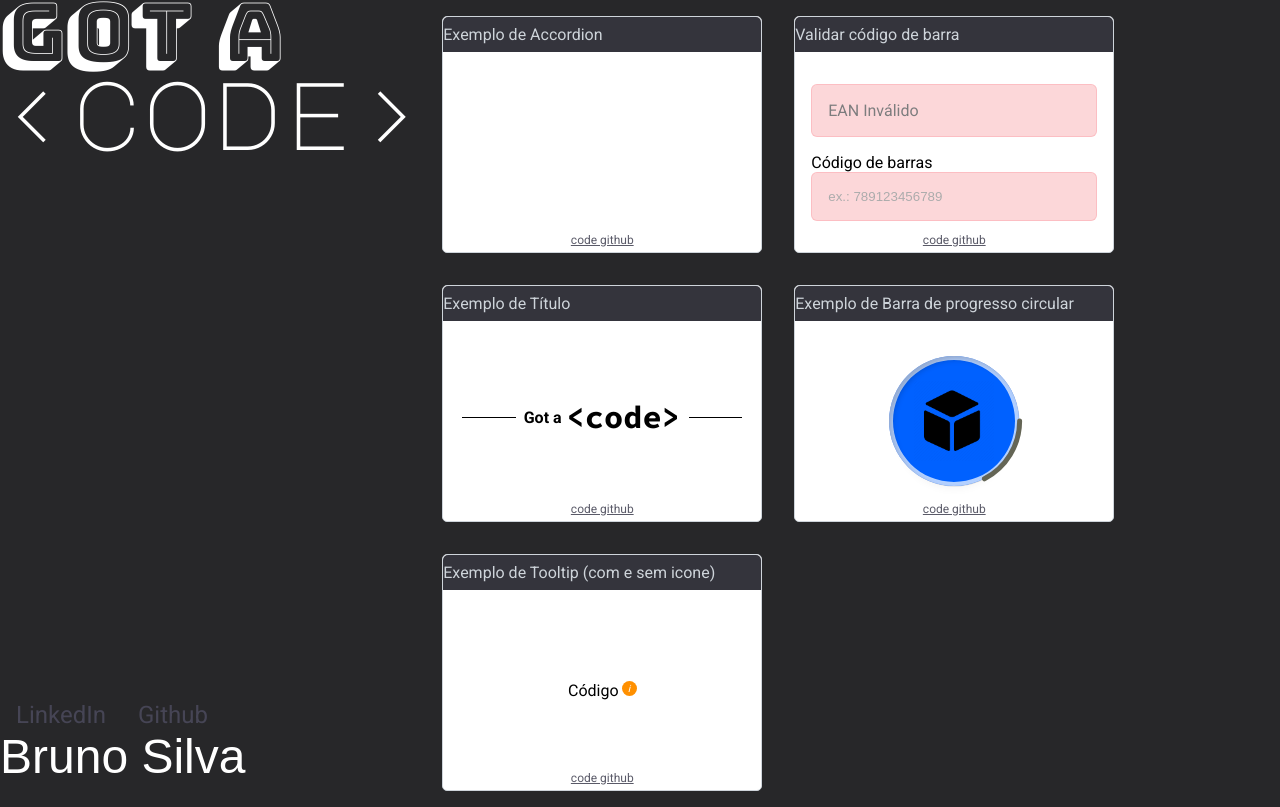
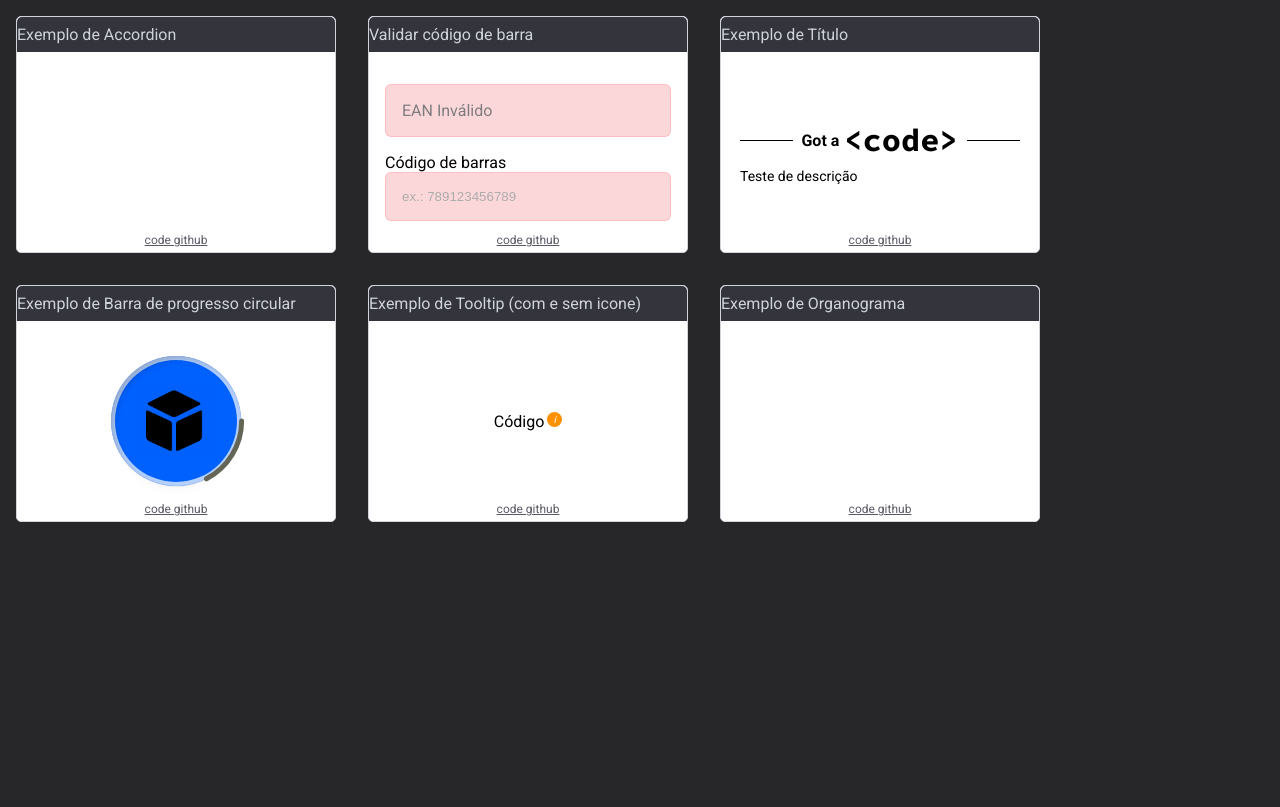
Before and after one commit to brunosilva/got-a-code, a React (Create React App) app: page / in a window 1280 px wide. Built offline with nearby package versions, Linux system fonts and the light colour scheme; a web font is replaced by a local one.

Commit message:
fix: :bug: fix

```diff
--- a/src/App.tsx
+++ b/src/App.tsx
@@ -5,9 +5,9 @@ import Home from './home'
 function App() {
   return (
     <div className="App">
-      <Home>
-        <ComponentList />
-      </Home>
+      <ComponentList />
+      {/* <Home>
+      </Home> */}
     </div>
   )
 }
--- a/src/componentList.tsx
+++ b/src/componentList.tsx
@@ -1,12 +1,13 @@
 // packages
 import React from 'react'
-import Accordion from './components/Accordion'
-import BarcodeValidate from './components/barcodeValidate'
 
 // components
 import Circle from './components/progress-bar/circle'
 import Title from './components/title'
 import Tooltip from './components/tooltip'
+import Accordion from './components/Accordion'
+import BarcodeValidate from './components/barcodeValidate'
+import Organization from './components/Organization'
 
 // styles
 import style from './style.module.scss'
@@ -49,7 +50,11 @@ const ComponentList: React.FC = () => {
       <div className={style.component}>
         <div className={style.titleComponent}>Exemplo de Título</div>
         <div className={style.componentView}>
-          <Title title="Got a" subtitle="<code>" description="" />
+          <Title
+            title="Got a"
+            subtitle="<code>"
+            description="Teste de descrição"
+          />
           <a
             href="https://github.com/brunosilva/got-a-code/tree/main/src/components/title"
             target="_blank"
@@ -94,6 +99,20 @@ const ComponentList: React.FC = () => {
           </a>
         </div>
       </div>
+      <div className={style.component}>
+        <div className={style.titleComponent}>Exemplo de Organograma</div>
+        <div className={style.componentView}>
+          <Organization title="Organograma" />
+          <a
+            href="https://github.com/brunosilva/got-a-code/tree/main/src/components/dateNavigation"
+            target="_blank"
+            rel="noreferrer"
+            title=""
+          >
+            code github
+          </a>
+        </div>
+      </div>
     </div>
   )
 }
--- /dev/null
+++ b/src/components/Organization/index.tsx
@@ -0,0 +1,54 @@
+// packages
+import React from 'react'
+
+// styles
+import style from './style.module.scss'
+
+interface IProps {
+  title: string
+  subtitle?: string
+  description?: string
+}
+
+const Organization: React.FC<IProps> = ({ title, subtitle, description }) => {
+  const ds = {
+    id: 'n1',
+    level: 0,
+    name: 'Lao Lao',
+    title: 'general manager',
+    children: [
+      { id: 'n2', level: 1, name: 'Bo Miao', title: 'department manager' },
+      {
+        id: 'n3',
+        level: 1,
+        name: 'Su Miao',
+        title: 'department manager',
+        children: [
+          { id: 'n4', level: 2, name: 'Tie Hua', title: 'senior engineer' },
+          {
+            id: 'n5',
+            level: 2,
+            name: 'Hei Hei',
+            title: 'senior engineer',
+            children: [
+              { id: 'n6', name: 'Dan Dan', title: 'engineer' },
+              { id: 'n7', name: 'Xiang Xiang', title: 'engineer' }
+            ]
+          },
+          { id: 'n8', level: 2, name: 'Pang Pang', title: 'senior engineer' }
+        ]
+      },
+      { id: 'n9', level: 1, name: 'Hong Miao', title: 'department manager' },
+      {
+        id: 'n10',
+        level: 1,
+        name: 'Chun Miao',
+        title: 'department manager',
+        children: [{ id: 'n11', name: 'Yue Yue', title: 'senior engineer' }]
+      }
+    ]
+  }
+  return <div className={style.container}></div>
+}
+
+export default Organization
--- /dev/null
+++ b/src/components/Organization/style.module.scss
@@ -0,0 +1 @@
+.container {}
--- a/src/components/title/style.module.scss
+++ b/src/components/title/style.module.scss
@@ -5,6 +5,7 @@
   .option {
     display: flex;
     justify-content: center;
+    flex-direction: column;
 
     .title {
       width: 280px;
```
Also changed, not shown: package.json (+7 -2 lines), 2 other files (tests, documents, lock files or other folders).
